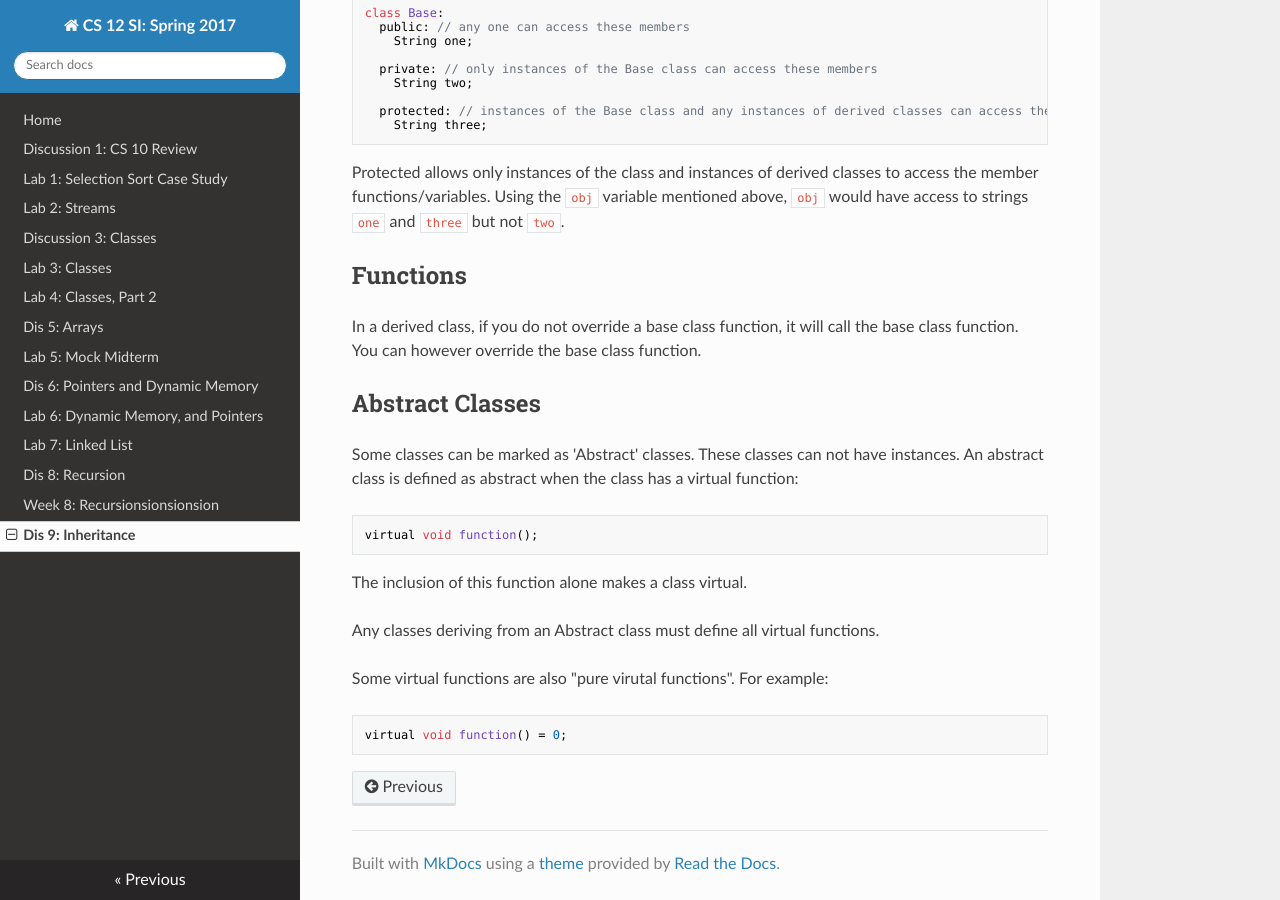
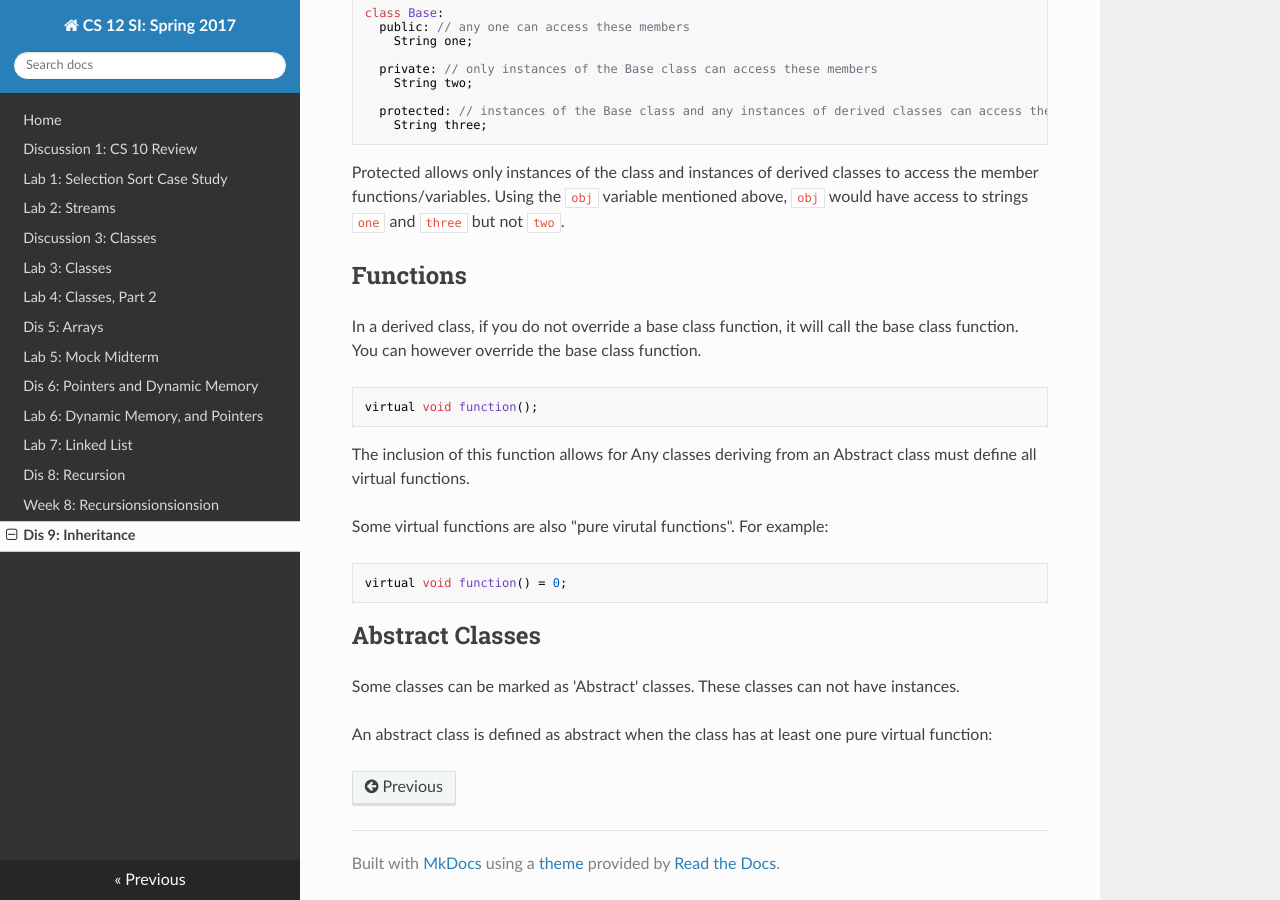
Before and after one commit to cs-si-ucr/cs12, an MkDocs documentation site: the page built from docs/dis09.md, in a window 1280 px wide and 900 px high, scrolled down 826 px. Built offline with MkDocs 1.6.1, drawn with Linux system fonts in a browser that asks for light colours; nearby versions of some CDN libraries; old or Windows-style settings are respelled for this version of MkDocs.

Commit message:
fixing dis09

````diff
--- a/docs/dis09.md
+++ b/docs/dis09.md
@@ -50,21 +50,20 @@ Functions
 In a derived class, if you do not override a base class function, it will call the base class function.
 You can however override the base class function.
 
-
-Abstract Classes
----
-Some classes can be marked as 'Abstract' classes.
-These classes can not have instances.
-An abstract class is defined as abstract when the class has a virtual function:
-
 ```c++
 virtual void function();
 ```
-The inclusion of this function alone makes a class virtual.
-
+The inclusion of this function allows for
 Any classes deriving from an Abstract class must define all virtual functions.
 
 Some virtual functions are also "pure virutal functions". For example:
 ```c++
 virtual void function() = 0;
 ```
+
+Abstract Classes
+---
+Some classes can be marked as 'Abstract' classes.
+These classes can not have instances.
+
+An abstract class is defined as abstract when the class has at least one pure virtual function:
````
